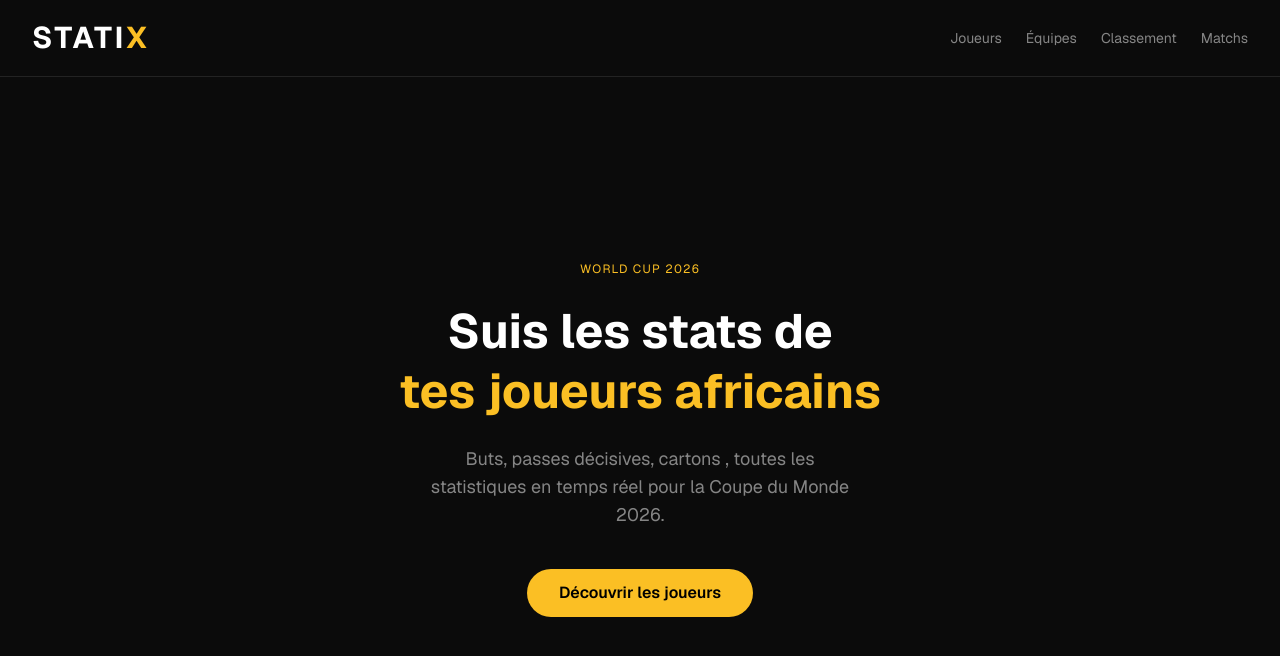
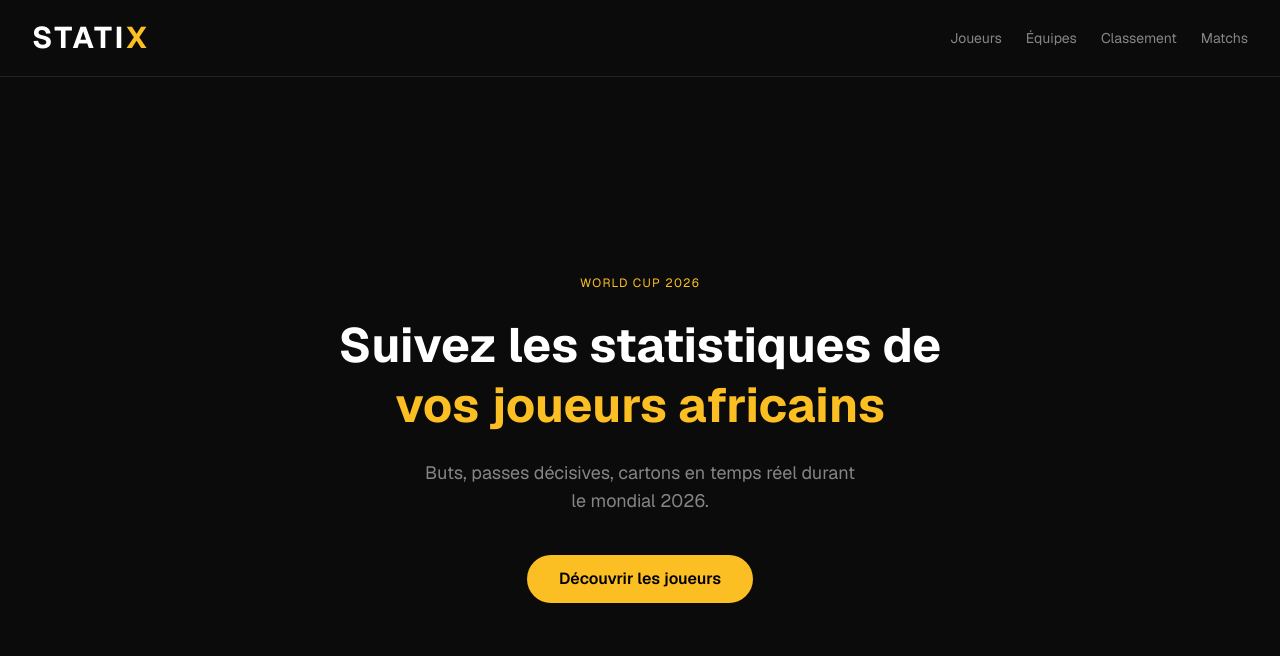
Before and after one commit to mundialteam2026/mundial2026-site, a Next.js app in the folder web/: page / in a window 1280 px wide. Shown: the top 656 px of the page. Built offline with nearby package versions, Linux system fonts and the light colour scheme.

Commit message:
Update page.tsx

```diff
--- a/web/app/page.tsx
+++ b/web/app/page.tsx
@@ -20,11 +20,11 @@ export default function Home() {
           World Cup 2026
         </div>
         <h2 className="text-5xl font-bold text-white leading-tight">
-          Suis les stats de <br />
-          <span className="text-[#FBBF24]">tes joueurs africains</span>
+  Suivez les statistiques de <br />
+  <span className="text-[#FBBF24]">vos joueurs africains</span>
         </h2>
         <p className="text-white/50 max-w-md text-lg">
-          Buts, passes décisives, cartons , toutes les statistiques en temps réel pour la Coupe du Monde 2026.
+          Buts, passes décisives, cartons en temps réel durant le mondial 2026.
         </p>
         <button className="mt-4 bg-[#FBBF24] text-black font-semibold px-8 py-3 rounded-full hover:bg-yellow-400 transition">
           Découvrir les joueurs
```
